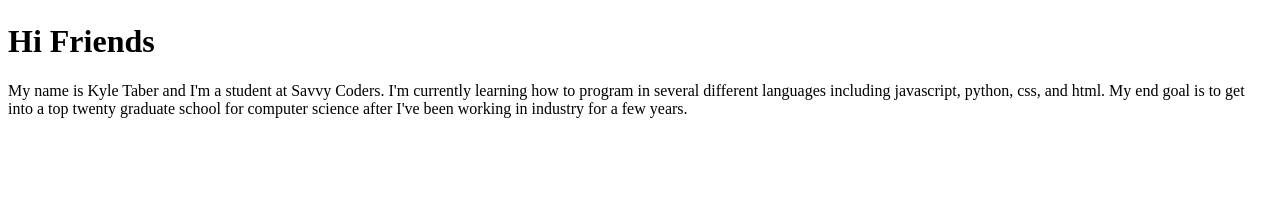
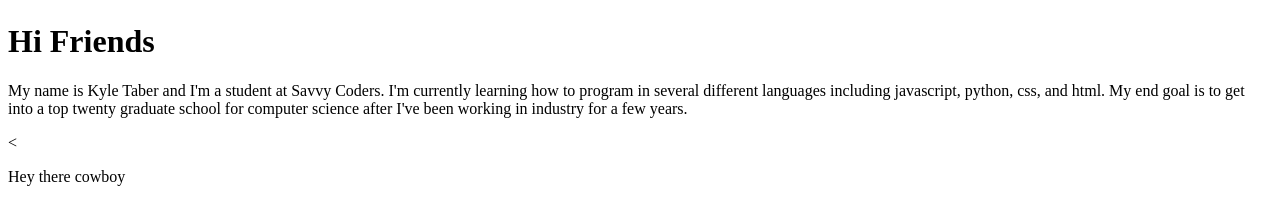
Before and after one commit to taberk/savvy-coders-portfolio-project, a plain HTML site: page index.html in a window 1280 px wide. Shown: the part 310-534 px from the top of the page. Drawn offline with Linux system fonts and the light colour scheme.

Commit message:
Added Paragraph

```diff
--- a/index.html
+++ b/index.html
@@ -10,6 +10,6 @@
 <img src="https://scontent-atl3-1.xx.fbcdn.net/v/t1.0-9/11010310_10153687872619552_4920443343677558323_n.jpg?oh=352561e6197069f9d1d5418ae45254f0&oe=593EBF34" alt= "">
 <h1>Hi Friends</h1>
 <p>My name is Kyle Taber and I'm a student at Savvy Coders. I'm currently learning how to program in several different languages including javascript, python, css, and html. My end goal is to get into a top twenty graduate school for computer science after I've been working in industry for a few years. </p>
-
+<<p>Hey there cowboy</p>
 </body>
 </html>
```
